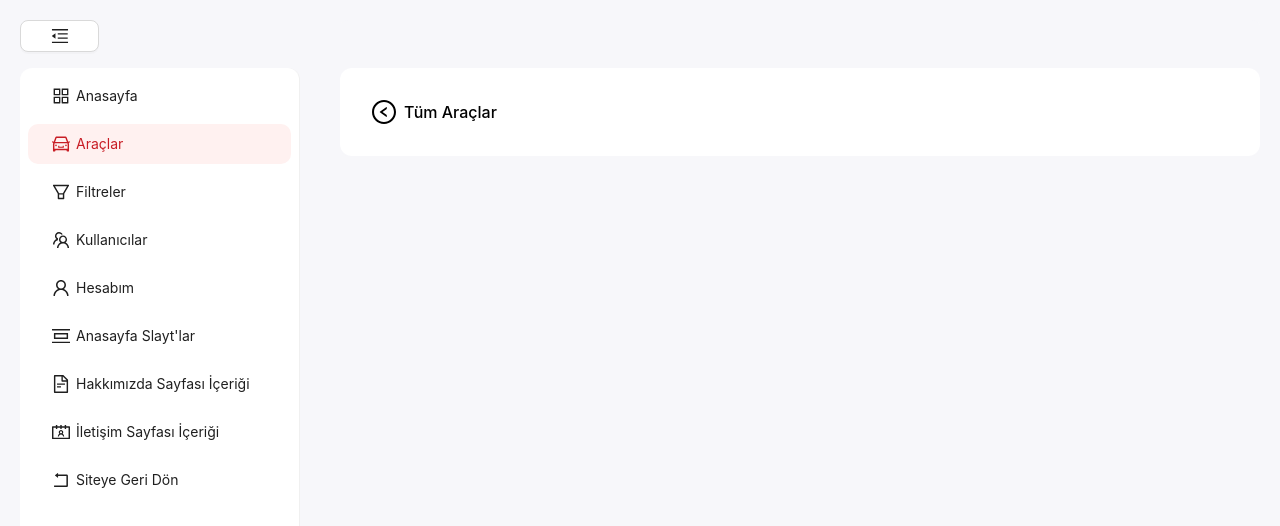
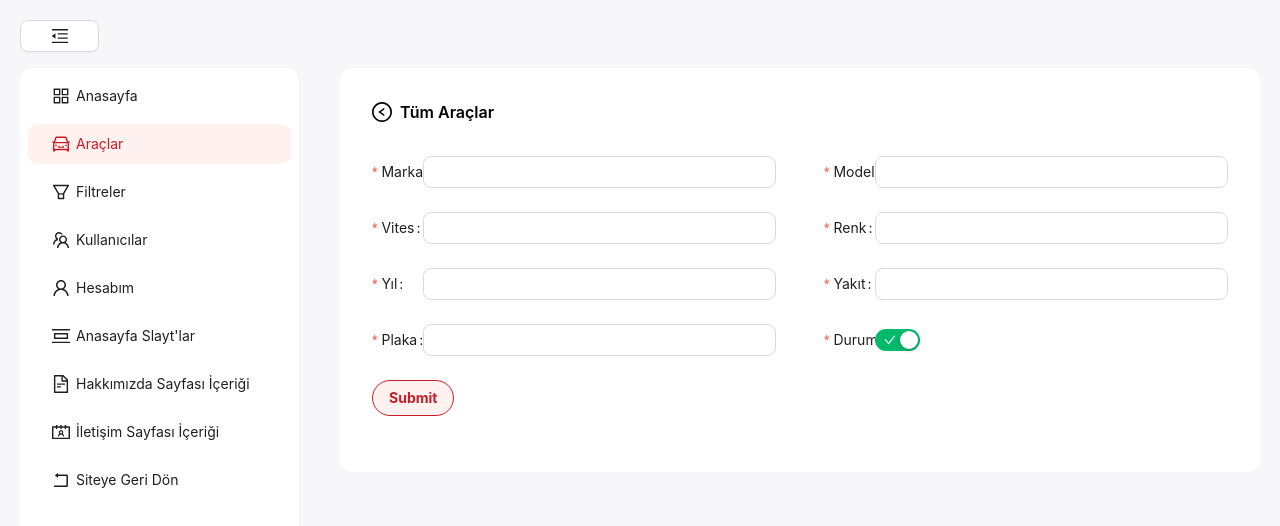
Before and after one commit to AbdulhakimKaya/reactreentacar, a React (Create React App) app: page /admin/araclar/arac-ekle in a window 1280 px wide. Shown: the top 526 px of the page. Built offline with nearby package versions, Linux system fonts and the light colour scheme.

Commit message:
genel yapı düzenlendi

```diff
--- a/src/App.tsx
+++ b/src/App.tsx
@@ -28,6 +28,10 @@ function App() {
                             // headerBg: themeTokens.colorPrimaryBg,
                             // borderColor: themeTokens.colorPrimary,
                         },
+                        Switch: {
+                            colorPrimary: '#00b96b',
+                            colorPrimaryHover: '#00b96b'
+                        },
                     },
                 }}
             >
--- a/src/components/button/Button.tsx
+++ b/src/components/button/Button.tsx
@@ -30,7 +30,7 @@ export default function Button({
                 "px-4 h-8 text-sm": size === 'small',
                 "px-4 h-9": size === 'normal',
                 "px-4 text-[16px] h-[36px] w-full": size === 'large',
-                "bg-[#c81d25] text-white hover:bg-[#FFF1F0] hover:text-[#c81d25]": variant === 'primary',
+                "bg-[#FFF1F0] text-[#c81d25] border border-[#c81d25] hover:bg-[#c81d25] hover:text-white": variant === 'primary',
                 "bg-[#eff3f4] text-black": variant === 'white',
                 "border border-[#b4b4b4] text-[#333333ff] hover:bg-[#eff3f4] hover:text-black": variant === 'white-outline',
                 "bg-[#333333ff] text-white hover:bg-[#141414ff]": variant === 'black',
--- a/src/hooks/useIsMobile.tsx
+++ b/src/hooks/useIsMobile.tsx
@@ -1,21 +1,24 @@
-import { useEffect, useState } from 'react';
+import {useEffect, useState} from 'react';
 
-const useIsMobile = (initialWidth = 768) => {
+export const _md = 768;
+
+const useIsMobile = (width: number = _md) => {
     const [isMobile, setIsMobile] = useState(false);
-    const [mobileWidth, setMobileWidth] = useState(initialWidth);
 
     useEffect(() => {
         const handleResize = () => {
-            setIsMobile(window.innerWidth <= mobileWidth);
+            const body = document.querySelector('body');
+            if (body) {
+                setIsMobile(body.clientWidth <= width);
+            }
         };
-
         window.addEventListener('resize', handleResize);
-        handleResize(); // İlk renderda boyut kontrolü yapılıyor
-
+        handleResize();
         return () => {
             window.removeEventListener('resize', handleResize);
         };
-    }, [mobileWidth]);
+        // eslint-disable-next-line react-hooks/exhaustive-deps
+    }, []);
 
     return isMobile;
 };
--- a/src/index.css
+++ b/src/index.css
@@ -36,15 +36,23 @@ code {
     background: #828282ff !important;
 }
 
+/* Selection background color and text color */
 ::selection {
     background-color: #000;
     color: #fff;
 }
 
-input:-webkit-autofill {
-    -webkit-box-shadow: 0 0 0 1000px white inset !important;
-    box-shadow: 0 0 0 1000px white inset !important;
-    -webkit-text-fill-color: black !important;
+input {
+    &:-webkit-autofill {
+        -webkit-box-shadow: 0 0 0 1000px white inset !important;
+        box-shadow: 0 0 0 1000px white inset !important;
+        -webkit-text-fill-color: black !important;
+    }
+
+    &::selection {
+        background-color: #FFF1F0;
+        color: #000;
+    }
 }
 
 img,
--- a/src/layouts/admin-layout/AdminLayout.scss
+++ b/src/layouts/admin-layout/AdminLayout.scss
@@ -1,18 +1,6 @@
 .db-admin-layout {
-  padding: 10px;
   background-color: #f7f7fa;
-  min-height: calc(100vh - 20px);
 
   .content-main {
-    padding-top: 48px;
-    background-color: #f7f7fa;
-    overflow: auto;
-    border-radius: 8px;
-  }
-
-  @media screen and (max-width: 768px) {
-    .content-main {
-      margin-left: 0;
-    }
   }
 }
--- a/src/layouts/admin-layout/AdminLayout.tsx
+++ b/src/layouts/admin-layout/AdminLayout.tsx
@@ -4,12 +4,10 @@ import Sidebar from "./sidebar/Sidebar";
 import classNames from "classnames";
 import {Col, Row} from "antd";
 import {Outlet} from "react-router-dom";
-import useIsMobile from "../../hooks/useIsMobile";
 import {Container} from "reactstrap";
 
 const AdminLayout = () => {
     const classes = classNames("db-admin-layout")
-    const isSmallScreen = useIsMobile(768)
 
     const [collapsed, setCollapsed] = useState(false);
 
@@ -18,15 +16,15 @@ const AdminLayout = () => {
     };
 
     return (
-        <div className={classes}>
+        <div className={`${classes} p-5 min-h-[calc(100vh - 20px);]:`}>
             <Row className={classes} wrap={false}>
                 {/* responsive tasarım için isSmallScreen ise 0 yapıp Sidebar'a Drawer eklenecek */}
-                <Col style={{width: isSmallScreen ? 320 : collapsed ? 120 : 320}}>
+                <Col style={{width: collapsed ? 120 : 320}}>
                     <Sidebar collapsed={collapsed} toggleCollapsed={toggleCollapsed}/>
                 </Col>
                 <Col flex={'auto'}>
                     <Container tag="main">
-                        <div className="content-main">
+                        <div className="content-main pt-12 overflow-auto rounded-lg bg-[#f7f7fa]">
                             <div
                                 className="rounded-xl p-8 bg-white max-h-[calc(100vh-90px)] opacity-100 overflow-auto">
                                 <Outlet/>
--- a/src/layouts/admin-layout/admin-vehicles/add-vehicle/AddVehicle.scss
+++ b/src/layouts/admin-layout/admin-vehicles/add-vehicle/AddVehicle.scss
@@ -1,15 +1,8 @@
 .db-add-vehicle {
   &-back-button {
-    display: flex;
-    align-items: center;
-    font-size: 16px;
-    font-weight: 500;
-    gap: 8px;
-    width: max-content;
-
     svg {
-      width: 24px;
-      height: 24px;
+      width: 20px;
+      height: 20px;
     }
   }
 }
--- a/src/layouts/admin-layout/admin-vehicles/add-vehicle/AddVehicle.tsx
+++ b/src/layouts/admin-layout/admin-vehicles/add-vehicle/AddVehicle.tsx
@@ -2,7 +2,33 @@ import React from 'react';
 import './AddVehicle.scss'
 import classNames from "classnames";
 import {Link} from "react-router-dom";
-import {LeftCircleOutlined} from "@ant-design/icons";
+import {CheckOutlined, CloseOutlined, LeftCircleOutlined} from "@ant-design/icons";
+import {Col, Form, FormProps, Input, Row, Switch} from "antd";
+import Button from "../../../../components/button/Button";
+
+
+type FieldType = {
+    brand?: string;
+    model?: string;
+    transmission?: string;
+    color?: string;
+    year?: string;
+    fuel?: string;
+    plate?: string;
+    isAvailable?: boolean;
+};
+
+const onFinish: FormProps<FieldType>['onFinish'] = (values) => {
+    console.log('Success:', values);
+};
+
+const onFinishFailed: FormProps<FieldType>['onFinishFailed'] = (errorInfo) => {
+    console.log('Failed:', errorInfo);
+};
+
+const onChange = (checked: boolean) => {
+    console.log(`switch to ${checked}`);
+};
 
 const AddVehicle = () => {
     const classes = classNames("db-add-vehicle")
@@ -10,10 +36,136 @@ const AddVehicle = () => {
     return (
         <div className={classes}>
             <div>
-                <Link to={"/admin/araclar"} className="db-add-vehicle-back-button">
+                <Link to={"/admin/araclar"}
+                      className="db-add-vehicle-back-button flex items-center gap-2 w-max text-base font-semibold pb-8"
+                >
                     <LeftCircleOutlined/>
                     Tüm Araçlar
                 </Link>
+            </div>
+            <div>
+                <Form
+                    name="basic"
+                    initialValues={{remember: true}}
+                    onFinish={onFinish}
+                    onFinishFailed={onFinishFailed}
+                    autoComplete="off"
+                    layout={"horizontal"}
+                >
+                    <Row gutter={48}>
+                        <Col md={24} lg={12}>
+                            <Form.Item<FieldType>
+                                label="Marka"
+                                name="brand"
+                                labelCol={{md: 3, lg: 5, xl: 3}}
+                                labelAlign={"left"}
+                                rules={[{required: true, message: 'Please input your username!'}]}
+                            >
+                                <Input/>
+                            </Form.Item>
+                        </Col>
+                        <Col md={24} lg={12}>
+                            <Form.Item<FieldType>
+                                label="Model"
+                                name="model"
+                                labelCol={{md: 3, lg: 5, xl: 3}}
+                                labelAlign={"left"}
+                                rules={[{required: true, message: 'Please input your username!'}]}
+                            >
+                                <Input/>
+                            </Form.Item>
+                        </Col>
+                    </Row>
+
+                    <Row gutter={48}>
+                        <Col md={24} lg={12}>
+                            <Form.Item<FieldType>
+                                label="Vites"
+                                name="transmission"
+                                labelCol={{md: 3, lg: 5, xl: 3}}
+                                labelAlign={"left"}
+                                rules={[{required: true, message: 'Please input your username!'}]}
+                            >
+                                <Input/>
+                            </Form.Item>
+                        </Col>
+                        <Col md={24} lg={12}>
+                            <Form.Item<FieldType>
+                                label="Renk"
+                                name="color"
+                                labelCol={{md: 3, lg: 5, xl: 3}}
+                                labelAlign={"left"}
+                                rules={[{required: true, message: 'Please input your username!'}]}
+                            >
+                                <Input/>
+                            </Form.Item>
+                        </Col>
+                    </Row>
+
+                    <Row gutter={48}>
+                        <Col md={24} lg={12}>
+                            <Form.Item<FieldType>
+                                label="Yıl"
+                                name="year"
+                                labelCol={{md: 3, lg: 5, xl: 3}}
+                                labelAlign={"left"}
+                                rules={[{required: true, message: 'Please input your username!'}]}
+                            >
+                                <Input/>
+                            </Form.Item>
+
+                        </Col>
+                        <Col md={24} lg={12}>
+                            <Form.Item<FieldType>
+                                label="Yakıt"
+                                name="fuel"
+                                labelCol={{md: 3, lg: 5, xl: 3}}
+                                labelAlign={"left"}
+                                rules={[{required: true, message: 'Please input your username!'}]}
+                            >
+                                <Input/>
+                            </Form.Item>
+                        </Col>
+                    </Row>
+
+                    <Row gutter={48}>
+                        <Col md={24} lg={12}>
+                            <Form.Item<FieldType>
+                                label="Plaka"
+                                name="plate"
+                                labelCol={{md: 3, lg: 5, xl: 3}}
+                                labelAlign={"left"}
+                                rules={[{required: true, message: 'Please input your username!'}]}
+                            >
+                                <Input/>
+                            </Form.Item>
+                        </Col>
+
+                        <Col md={24} lg={12}>
+                            <Form.Item<FieldType>
+                                label="Durum"
+                                name="isAvailable"
+                                labelCol={{md: 3, lg: 5, xl: 3}}
+                                labelAlign={"left"}
+                                rules={[{required: true, message: 'Please input your username!'}]}
+                            >
+                                <Switch
+                                    checkedChildren={<CheckOutlined/>}
+                                    unCheckedChildren={<CloseOutlined/>}
+                                    defaultChecked
+                                    onChange={onChange}
+                                />
+                            </Form.Item>
+                        </Col>
+                    </Row>
+
+
+                    <Form.Item>
+                        <Button>
+                            Submit
+                        </Button>
+                    </Form.Item>
+                </Form>
             </div>
         </div>
     );
```
Also changed, not shown: src/assets/css/dimens.scss (added, +7 -0 lines), src/layouts/admin-layout/admin-vehicles/AdminVehicles.tsx (+30 -7 lines), src/layouts/main-layout/login-register/LoginRegister.scss (+10 -6 lines).
